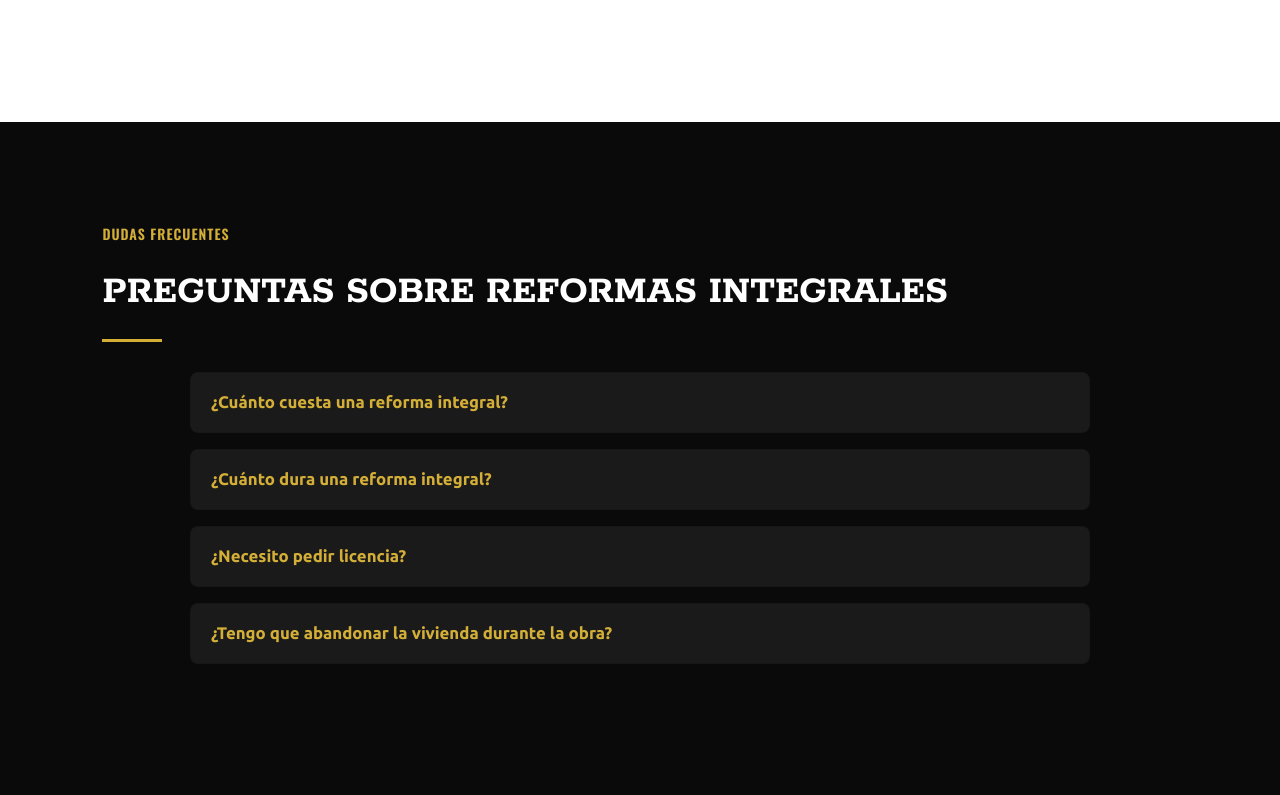
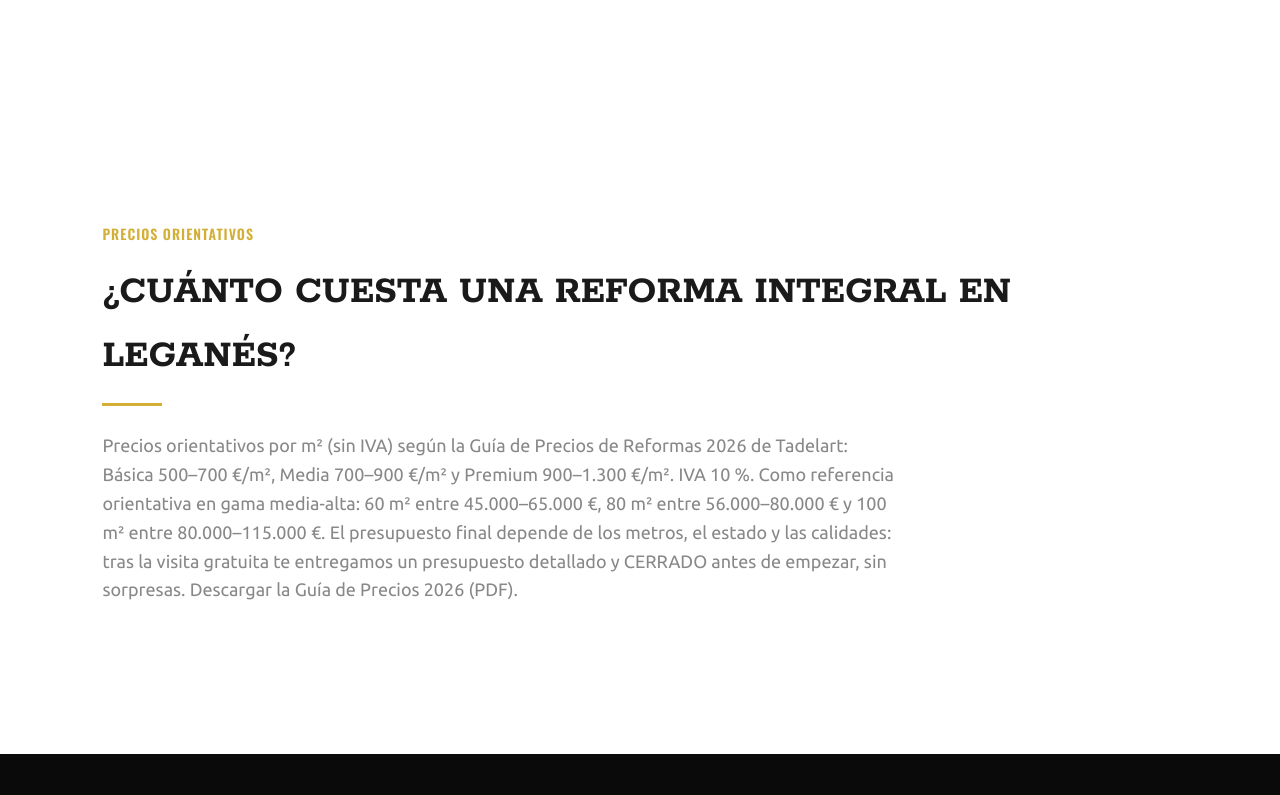
Before and after one commit to iatadelart-hub/cambios-pagina-muse-ia, a website: page reformas-integrales-leganes.html in a window 1280 px wide. Shown: the part 5405-6200 px from the top of the page. Drawn offline with nearby package versions, Linux system fonts and the light colour scheme.

Commit message:
Vista previa: bloque de precios Guía 2026 en integrales (corrección ancla FAQ)

```diff
--- a/reformas-integrales-leganes.html
+++ b/reformas-integrales-leganes.html
@@ -102,7 +102,12 @@
     <div class="blog-single-image" style="margin:30px 0;text-align:center;"><img src="img/landing/integral-dormitorio.jpg" alt="Dormitorio reformado con armarios empotrados" style="width:100%;max-height:480px;object-fit:cover;border-radius:8px;"></div>
     <p style="text-align:center;color:var(--gold);font-size:0.95rem;">Dormitorio con armarios empotrados a medida y acabado en tonos neutros.</p>
   </article></div>
-  <section class="section-dark"><div class="container">
+
+  <section class="section-light"><div class="container">
+    <span class="section-tag">Precios orientativos</span><h2 class="section-title">¿Cuánto cuesta una reforma integral en Leganés?</h2>
+    <p class="section-desc">Precios orientativos por m² (sin IVA) según la Guía de Precios de Reformas 2026 de Tadelart: Básica 500–700 €/m², Media 700–900 €/m² y Premium 900–1.300 €/m². IVA 10 %. Como referencia orientativa en gama media-alta: 60 m² entre 45.000–65.000 €, 80 m² entre 56.000–80.000 € y 100 m² entre 80.000–115.000 €. El presupuesto final depende de los metros, el estado y las calidades: tras la visita gratuita te entregamos un presupuesto detallado y CERRADO antes de empezar, sin sorpresas. <a href="https://tadelart.com/Guia-de-Precios-2026-Madrid.pdf">Descargar la Guía de Precios 2026 (PDF)</a>.</p>
+  </div></section>
+<section class="section-dark"><div class="container">
     <span class="section-tag">Dudas frecuentes</span><h2 class="section-title">Preguntas sobre reformas integrales</h2>
     <div style="max-width:900px;margin:30px auto 0;">
         <details style="margin-bottom:16px;background:var(--dark-card,#1a1a1a);border:var(--border-light,1px solid rgba(255,255,255,0.08));border-radius:8px;padding:16px 20px;color:#fff;">
```
